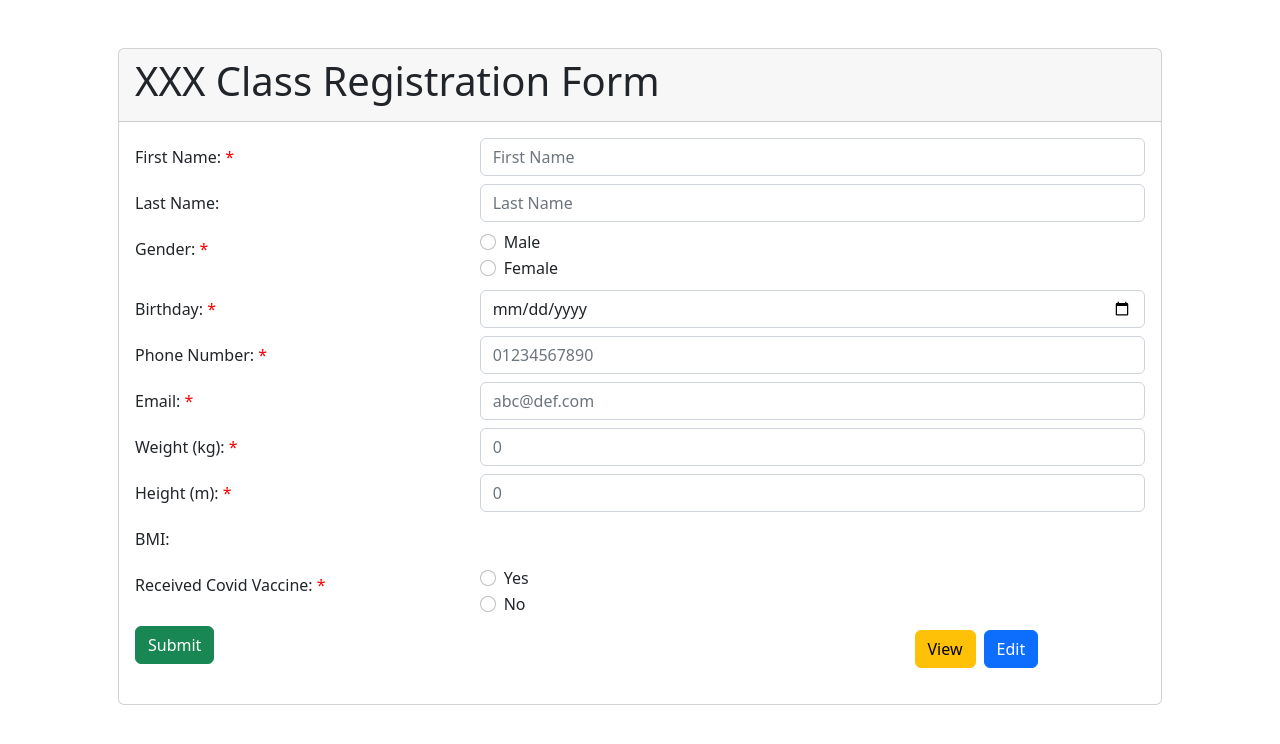
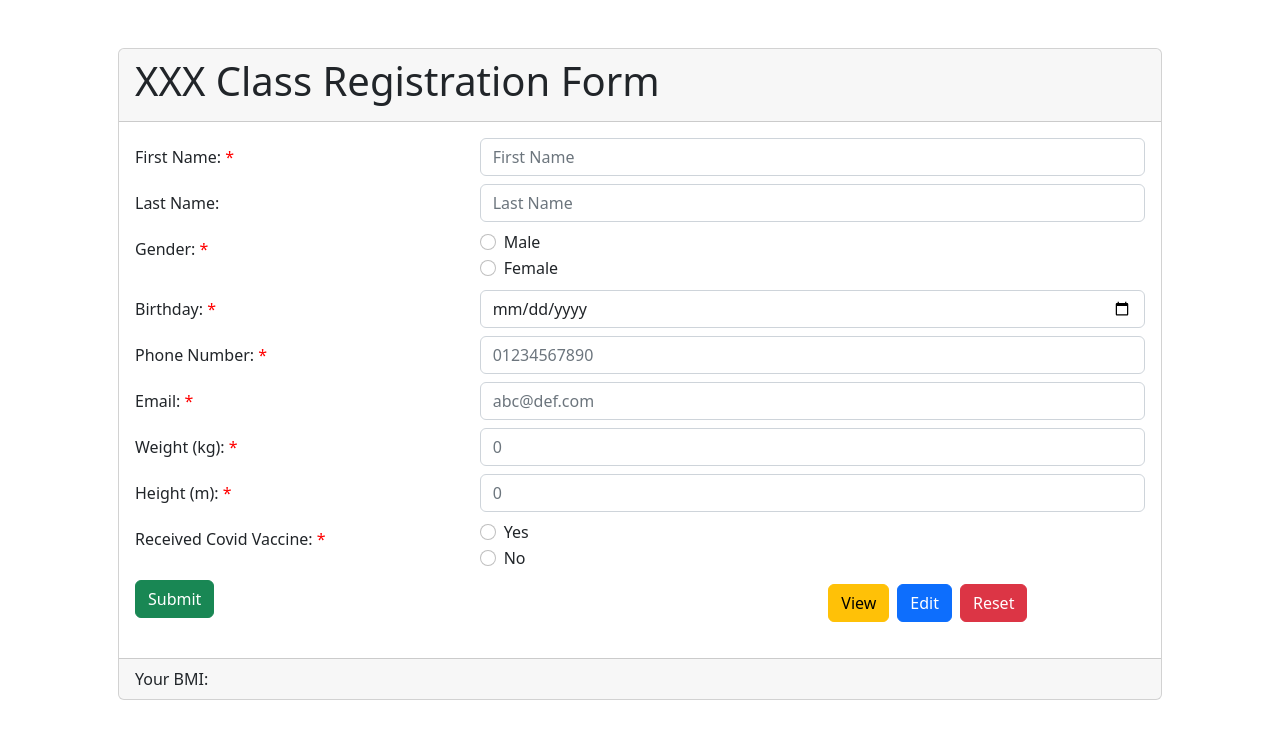
Before and after one commit to gbsky13/BasicForm, an Angular app: page / in a window 1280 px wide. Shown: the top 744 px of the page. Built offline with nearby package versions, Linux system fonts and the light colour scheme.

Commit message:
2 files modified

```diff
--- a/src/app/basic-form/basic-form.component.html
+++ b/src/app/basic-form/basic-form.component.html
@@ -156,12 +156,12 @@
         </div>
 
         <!-- BMI -->
-        <div class="row mb-2">
+        <!-- <div class="row mb-2">
           <label for="resultbmi" class="col-4 col-form-label">BMI:</label>
           <div class="col-8 text-secondary">
             {{ resultbmi }}
           </div>
-        </div>
+        </div> -->
 
         <!-- Vaccine -->
         <div class="row mb-2">
@@ -215,31 +215,41 @@
 
         <!-- Button -->
         <div class="row mb-2">
-          <div class="col-md-9">
+          <div class="col-md-8">
             <button type="submit" class="btn btn-success" (click)="onSubmit()">
               Submit
             </button>
           </div>
 
-          <div class="col-md-3">
+          <div class="col-md-4">
             <button
-              type="submit"
-              class="btn btn-warning m-1"
+              type="button"
+              class="btn btn-warning m-1 float-right"
               (click)="onDisable()"
             >
               View
             </button>
             <button
-              type="edit"
-              class="btn btn-primary m-1"
+              type="button"
+              class="btn btn-primary m-1 float-right"
               (click)="onEnable()"
             >
               Edit
+            </button>
+            <button
+              type="reset"
+              class="btn btn-danger m-1 float-right"
+              (click)="onReset()"
+            >
+              Reset
             </button>
           </div>
         </div>
       </form>
     </div>
     <!--end of card body-->
+    <div class="card-footer">Your BMI: {{ resultbmi }}<br /></div>
+    <!--end of card body-->
   </div>
+  <!--end of card -->
 </div>
--- a/src/app/basic-form/basic-form.component.ts
+++ b/src/app/basic-form/basic-form.component.ts
@@ -7,7 +7,6 @@ import { ToastrService } from 'ngx-toastr';
   templateUrl: './basic-form.component.html',
   styleUrls: ['./basic-form.component.css'],
 })
-
 export class BasicFormComponent implements OnInit {
   title = 'XXX Class Registration Form';
   basicForm: FormGroup;
@@ -51,19 +50,24 @@ export class BasicFormComponent implements OnInit {
       this.toastr.success('Successfully submitted', 'Success');
       const submittedData = this.basicForm.value;
       console.log('success Submit with: ', submittedData);
-      this.basicForm.reset();
+      this.onReset();
     } else {
       console.log('error submit: ', this.basicForm.value);
       this.toastr.error('Please check again', 'Error');
     }
   }
 
-  onEnable(){
+  onEnable() {
     this.basicForm.enable();
   }
 
-  onDisable(){
+  onDisable() {
     this.basicForm.disable();
+  }
+
+  onReset() {
+    this.basicForm.reset();
+    this.resultbmi = 0;
   }
 
   computebmi() {
```
